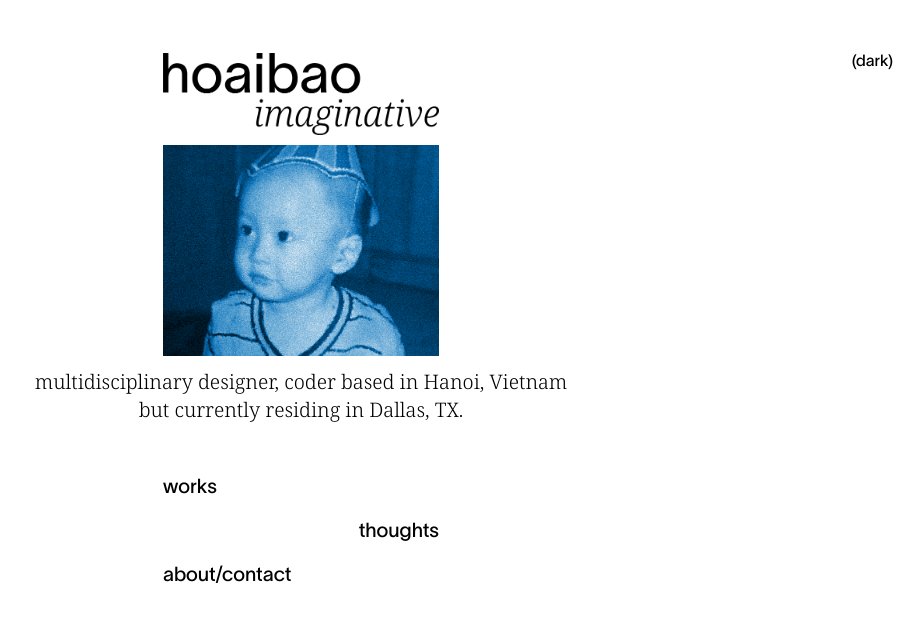
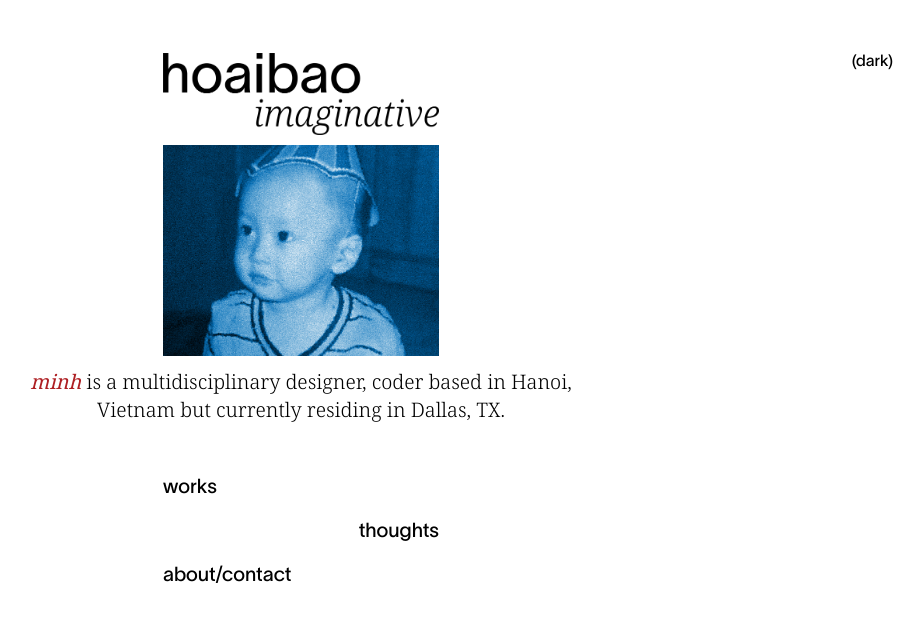
Before and after one commit to vumihn/hoaibao-imaginative, a Next.js app: page / in a window 1280 px wide. Shown: the top 622 px of the page, without its empty margins (339-1263 px from the left). Built offline with nearby package versions, Linux system fonts and the light colour scheme.

Commit message:
minor fixes

```diff
--- a/app/about/contact/page.tsx
+++ b/app/about/contact/page.tsx
@@ -71,13 +71,13 @@ export default function Home() {
 
 
                       <div>
-                <p className="font-serif text-xl font-light mb-2 text-black dark:text-white">hello world, my name is Minh. i&apos;m a designer, coder from Hanoi, Vietnam,
+                <p className="font-serif text-xl font-light mb-2 text-black dark:text-white">hello world, my name is <span className="italic font-normal text-[#ae1f23]">minh</span>. i&apos;m a designer, coder from Hanoi, Vietnam,
                   currently residing in Dallas, TX.</p>
                 <p className="font-serif text-xl font-light mb-2 md:mb-10 text-black dark:text-white">welcome to my digital garden/portfolio. connect with me through <a href="mailto:vuminhnguyenpham1010@gmail.com" className="font-normal italic hover:opacity-70 transition-opacity">email</a> or <a href="https://www.linkedin.com/in/minh-nguyen-40a99322a/" target="_blank" rel="noopener noreferrer" className="font-normal italic hover:opacity-70 transition-opacity">LinkedIn.</a></p>
             </div>
             </div>
 
-            <div className="col-start-1 col-span-10 md:col-start-3 md:col-span-4 mb-2 md:mb-12 border-b border-black dark:border-white">
+            <div className="col-start-1 col-span-10 md:col-start-3 md:col-span-4 mb-2 md:mb-10 border-b border-black dark:border-white">
             </div>
 
               <div className="col-start-1 col-span-10 md:col-start-3 md:col-span-4 mb-5 text-black dark:text-white">
--- a/app/page.tsx
+++ b/app/page.tsx
@@ -151,7 +151,7 @@ export default function Home() {
 
             <div>
               <p className="font-serif text-xl font-light text-black dark:text-white mb-12">
-                multidisciplinary designer, coder based in Hanoi, Vietnam but
+                <span className="italic font-normal text-[#ae1f23]">minh</span> is a multidisciplinary designer, coder based in Hanoi, Vietnam but
                 currently residing in Dallas, TX.
               </p>
             </div>
--- a/app/thoughts/page.tsx
+++ b/app/thoughts/page.tsx
@@ -19,7 +19,7 @@ export default function Home() {
             </div>
 
             <div>
-                <p className="font-serif text-xl font-light mb-2 md:mb-10 text-black dark:text-white">multidisciplinary designer, coder based in Hanoi, Vietnam but currently residing in Dallas, TX.</p>
+                <p className="font-serif text-xl font-light mb-2 md:mb-10 text-black dark:text-white"><span className="italic font-normal text-[#ae1f23]">minh</span> is a multidisciplinary designer, coder based in Hanoi, Vietnam but currently residing in Dallas, TX.</p>
             </div>
             </div>
 
--- a/app/works/page.tsx
+++ b/app/works/page.tsx
@@ -22,7 +22,7 @@ export default function Home() {
                 </div>
 
                 <div>
-                    <p className="font-serif text-xl font-light mb-2 md:mb-10 text-black dark:text-white">multidisciplinary designer, coder based in Hanoi, Vietnam but
+                    <p className="font-serif text-xl font-light mb-2 md:mb-10 text-black dark:text-white"><span className="italic font-normal text-[#ae1f23]">minh</span> is a multidisciplinary designer, coder based in Hanoi, Vietnam but
                     currently residing in Dallas, TX.</p>
                 </div>
               </div>
```
